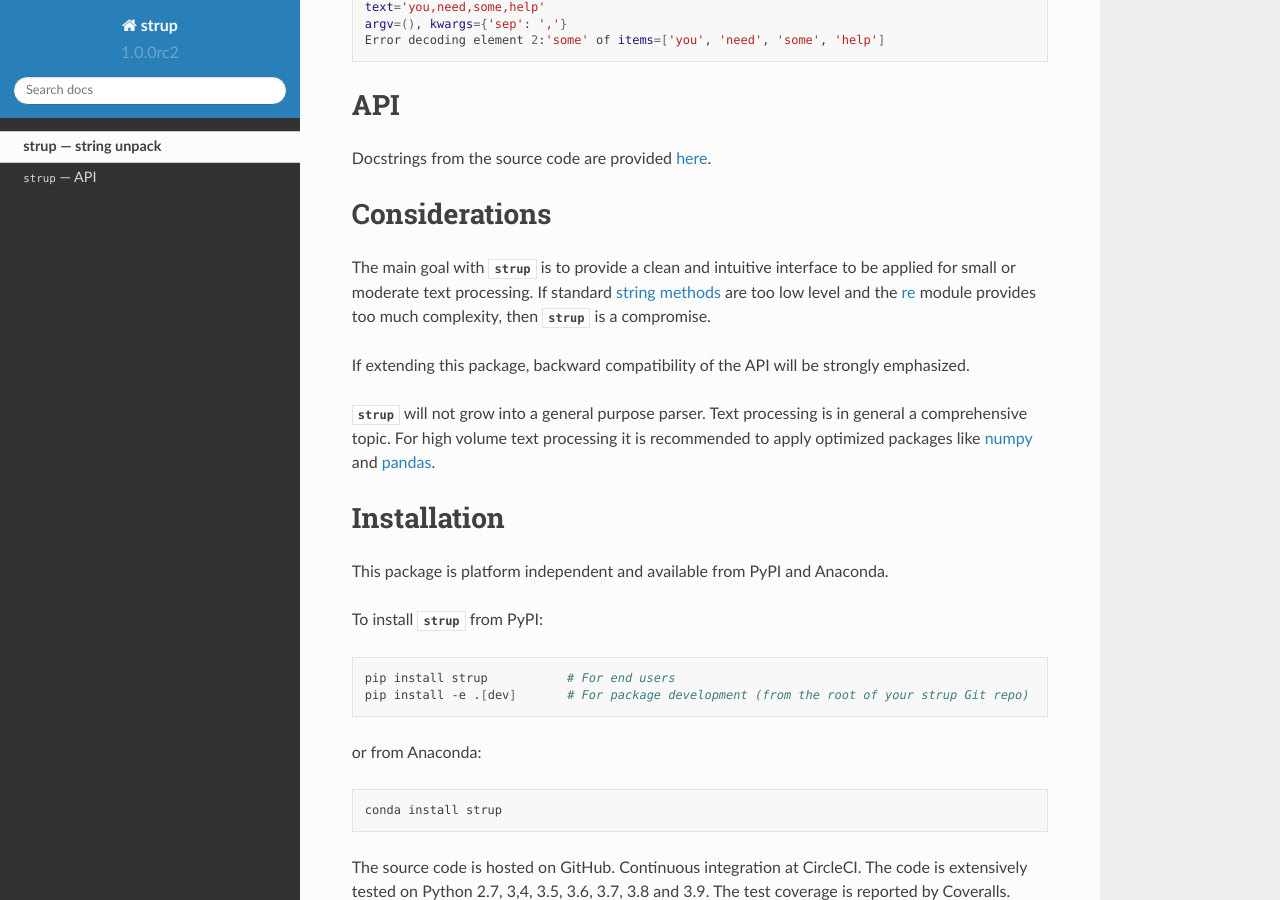
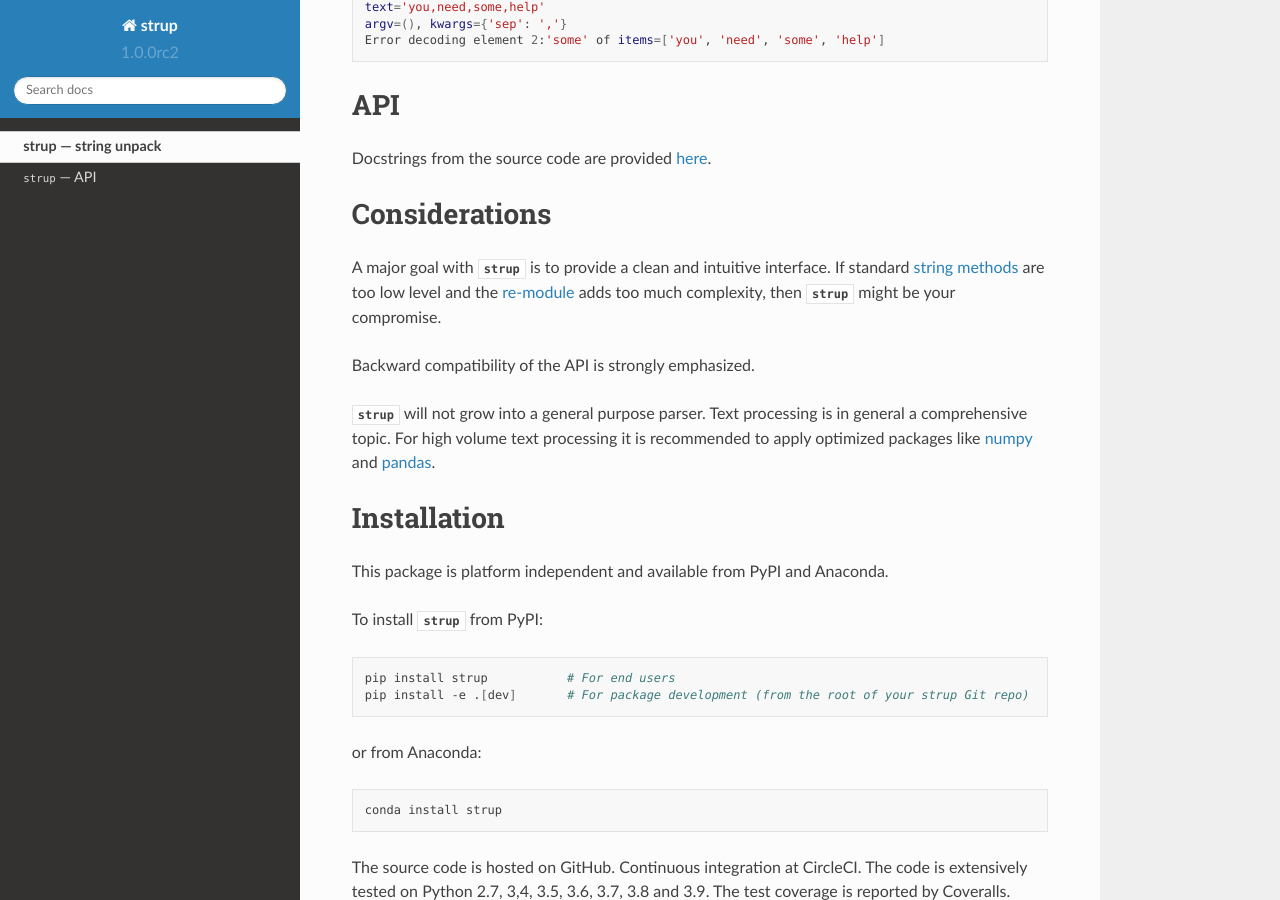
Before and after one commit to jeblohe/strup, a Sphinx documentation site: the page built from docs/source/index.rst, in a window 1280 px wide and 900 px high, scrolled down 3005 px. Built offline with Sphinx 7.4.7 and the Read the Docs theme 2.0.0, drawn with Linux system fonts in a browser that asks for light colours; some of the changed text lies outside the part shown.

Commit message:
update some docs

```diff
--- a/docs/source/conf.py
+++ b/docs/source/conf.py
@@ -35,18 +35,16 @@ author = 'Jens B. Helmers'
 # extensions coming with Sphinx (named 'sphinx.ext.*') or your custom
 # ones.
 extensions = [
-    #'sphinx.ext.autosummary',
     'sphinx.ext.autodoc',
     'sphinx.ext.napoleon',
 ]
 
-#autosummary_generate = True
 # Napoleon settings
 napoleon_google_docstring = False
 napoleon_numpy_docstring = True
 napoleon_include_init_with_doc = True
 napoleon_include_special_with_doc = True
-#napoleon_include_private_with_doc = False
+napoleon_include_private_with_doc = False
 #napoleon_use_admonition_for_examples = False
 #napoleon_use_admonition_for_notes = False
 #napoleon_use_admonition_for_references = False
--- a/docs/source/index.rst
+++ b/docs/source/index.rst
@@ -187,13 +187,12 @@ Docstrings from the source code are provided :doc:`here <api>`.
 Considerations
 ==============
 
-The main goal with :attr:`strup` is to provide a clean and intuitive interface to be applied
-for small or moderate text processing.
+A major goal with :attr:`strup` is to provide a clean and intuitive interface.
 If standard `string methods <https://docs.python.org/3/library/stdtypes.html#string-methods>`_
-are too low level and the `re <https://docs.python.org/3/library/re.html>`_
-module provides too much complexity, then :attr:`strup` is a compromise.
+are too low level and the `re-module <https://docs.python.org/3/library/re.html>`_
+adds too much complexity, then :attr:`strup` might be your compromise.
 
-If extending this package, backward compatibility of the API will be strongly emphasized.
+Backward compatibility of the API is strongly emphasized.
 
 :attr:`strup` will not grow into a general purpose parser.
 Text processing is in general a comprehensive topic.
```
Also changed, not shown: other parts of docs/source/index.rst (+1 -1 lines), README.md (+6 -7 lines), 1 other file.
